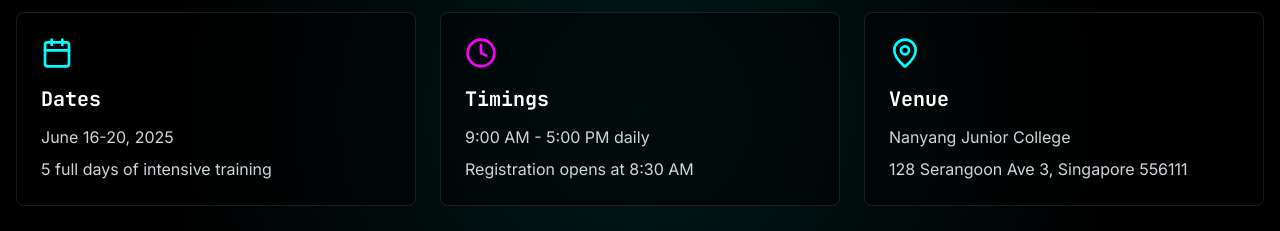
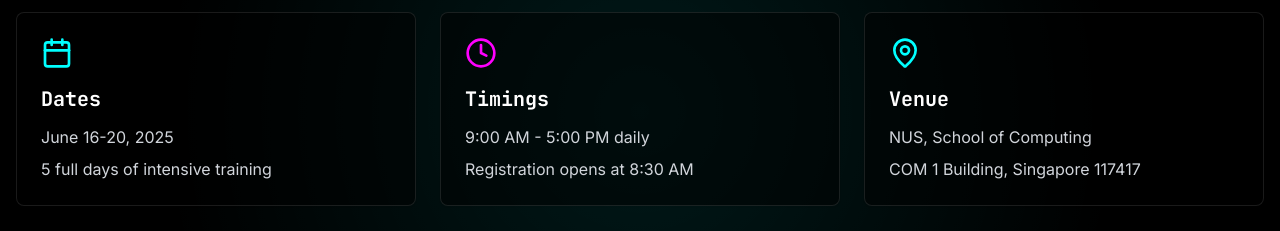
Before and after one commit to Hijackedsoul/cpic, a React (Vite) app: page / in a window 1280 px wide. Shown: the part 1000-1231 px from the top of the page. Built offline with nearby package versions, Linux system fonts and the light colour scheme.

Commit message:
Change event venue
Update the event venue in the home page event details to "NUS, School of computing COM 1".

```diff
--- a/src/pages/Index.tsx
+++ b/src/pages/Index.tsx
@@ -1,3 +1,4 @@
+
 import { ArrowRight, Code, Users, Database, Brain, Gift, Calendar, Clock, MapPin } from 'lucide-react';
 import { Button } from '@/components/ui/button';
 import Layout from '@/components/Layout';
@@ -93,7 +94,7 @@ const Index = () => {
             <EventCard
               icon={<MapPin className="h-8 w-8 text-neon-cyan" />}
               title="Venue"
-              details={["Nanyang Junior College", "128 Serangoon Ave 3, Singapore 556111"]}
+              details={["NUS, School of Computing", "COM 1 Building, Singapore 117417"]}
             />
           </div>
 
```
